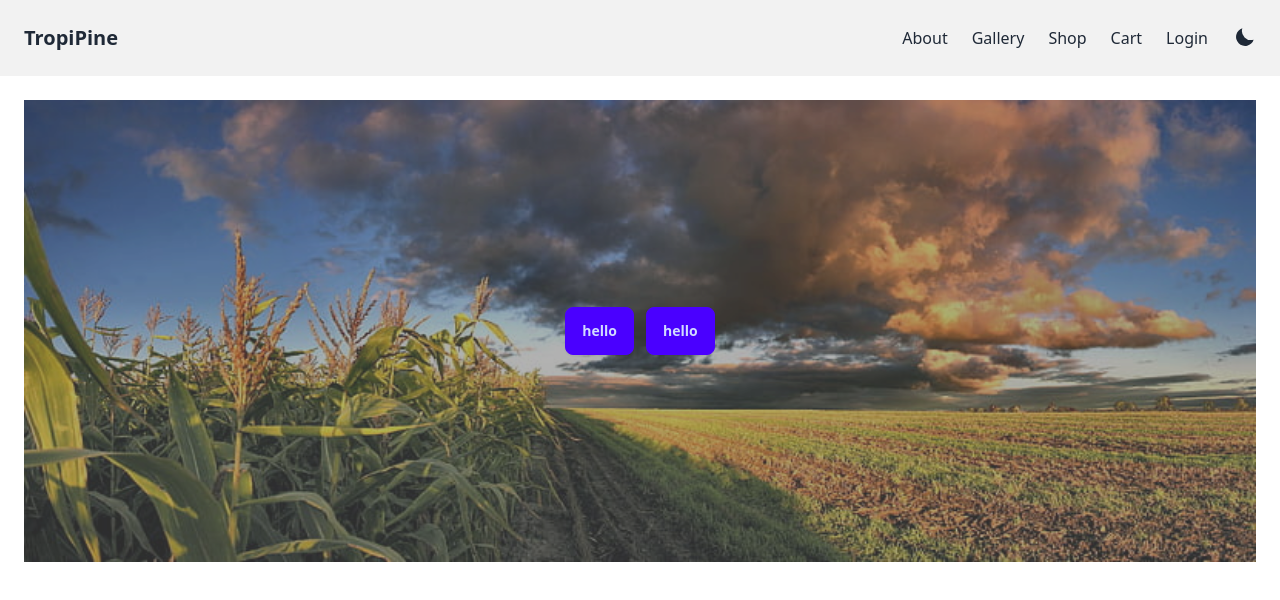
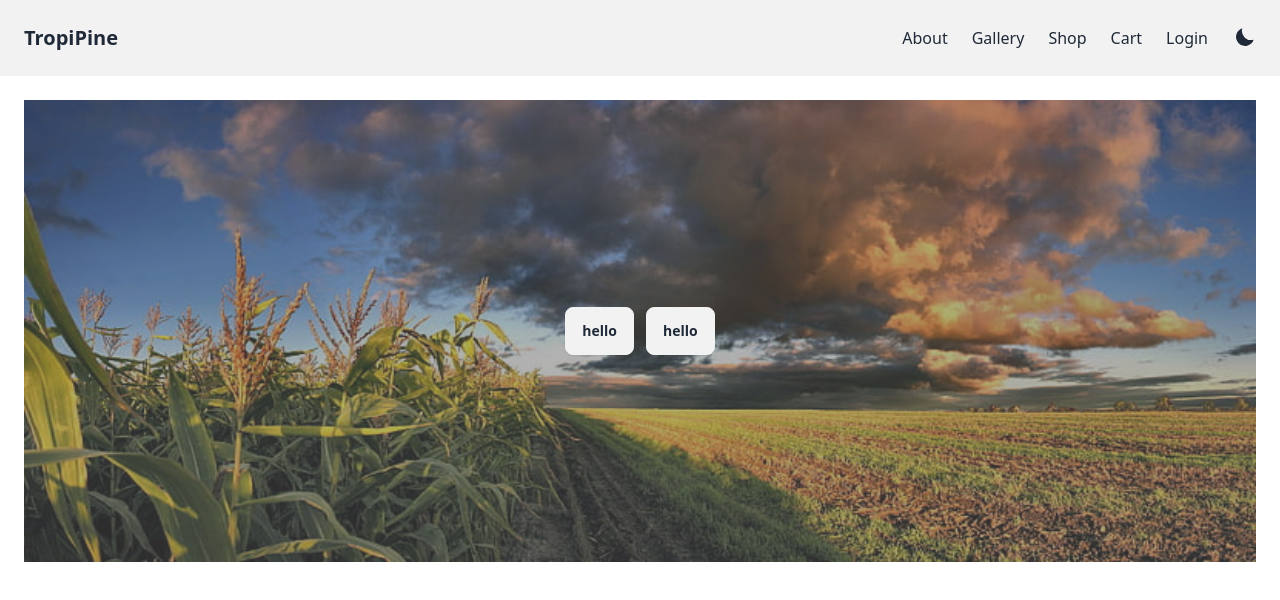
Before and after one commit to Antuchakma/tropipine, a React (Vite) app in the folder frontend/: page / in a window 1280 px wide. Shown: the top 600 px of the page. Built offline with nearby package versions, Linux system fonts and the light colour scheme.

Commit message:
overlay fault solved

```diff
--- a/frontend/src/pages/UserPages/HomePage.jsx
+++ b/frontend/src/pages/UserPages/HomePage.jsx
@@ -8,7 +8,7 @@ const HomePage = () => {
     <div className="min-h-screen bg-base-100 dark:bg-gray-900 text-base-content dark:text-white">
 
       {/* Navbar */}
-      <nav className="bg-base-200 dark:bg-gray-800 p-2 sm:p-2 md:p-4 lg:p-4 xl:p-6">
+      <nav className="bg-base-200 dark:bg-gray-800 p-2 sm:p-2 md:p-4 lg:p-4 xl:p-6 z-50 relative">
         <div className="flex justify-between items-center">
 
           {/* Logo */}
@@ -72,17 +72,16 @@ const HomePage = () => {
 
       {/* Hero section */}
       <div className="p-6">
-        <div className='relative  overflow-hidden'>
-          <img src={f1} alt="farmer" className='w-full h-auto object-cover opacity-75 ' />
+        <div className="relative overflow-hidden">
+          <img src={f1} alt="farmer" className="w-full h-auto object-cover opacity-75" />
 
-
-          <div className='absolute inset-0 flex flex-col justify-center items-center p-6 md:p-12 bg-black/30'>
-          <div className='flex gap-3'>
-            <button className='btn btn-primary'>hello</button>
-           <button className='btn btn-primary'>hello</button>
+          {/* Overlay on image */}
+          <div className="absolute inset-0 flex flex-col justify-center items-center p-6 md:p-12 bg-black/30 z-10">
+            <div className="flex gap-3">
+              <button className="btn">hello</button>
+              <button className="btn">hello</button>
+            </div>
           </div>
-          </div>
-
         </div>
       </div>
 
```
